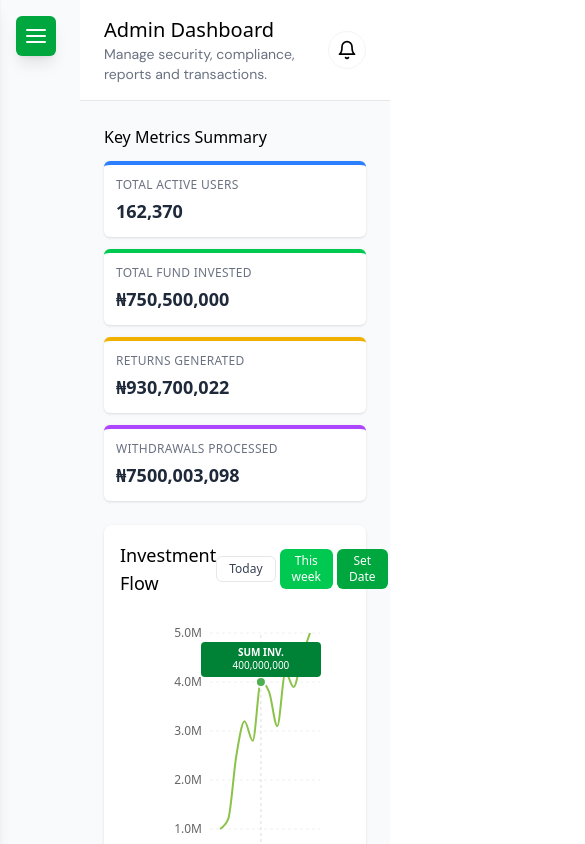
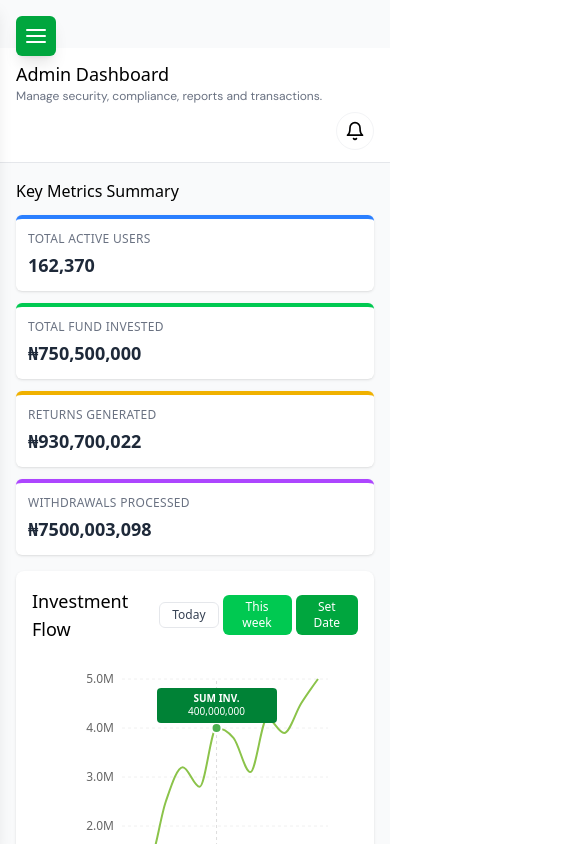
Before and after one commit to LinetMutuku/Grow, a Next.js app: page /admindashboard in a window 390 px wide. Shown: the top 844 px of the page, 585 px wide, since content can reach past the window. Built offline with nearby package versions, Linux system fonts and the light colour scheme.

Commit message:
fixing sidebar responsiveness

```diff
--- a/src/app/admin-otp-verification/page.tsx
+++ b/src/app/admin-otp-verification/page.tsx
@@ -1,7 +1,7 @@
 "use client"
 import Image from 'next/image'
 import {useState} from 'react'
-import Form from "next/form"
+
 import {
   InputOTP,
   InputOTPGroup,
--- a/src/app/admindashboard/page.tsx
+++ b/src/app/admindashboard/page.tsx
@@ -68,9 +68,10 @@ const AdminDashboardPage = () => {
             {/*  Sidebar */}
             <Sidebar />
 
-            {/* Main content area */}
+            {/* Main content area - Add id for CSS selection */}
             <div
-                className="flex-1 overflow-auto w-full transition-all duration-300 ease-in-out ml-20 md:ml-64"
+                id="main-content-area"
+                className="flex-1 overflow-auto w-full transition-all duration-300 ease-in-out"
             >
                 {/* Header */}
                 <Header
@@ -79,11 +80,11 @@ const AdminDashboardPage = () => {
                 />
 
                 {/* Dashboard content */}
-                <div className="p-6 bg-gray-50">
+                <div className="p-4 md:p-6 bg-gray-50">
                     {/* Main Content - Grid Layout */}
-                    <div className="grid grid-cols-1 lg:grid-cols-3 gap-6">
+                    <div className="grid grid-cols-1 lg:grid-cols-3 gap-4 md:gap-6">
                         {/* Left Column - Main Content */}
-                        <div className="lg:col-span-2 space-y-6">
+                        <div className="lg:col-span-2 space-y-4 md:space-y-6">
                             {/* Key Metrics */}
                             <KeyMetrics />
 
@@ -95,7 +96,7 @@ const AdminDashboardPage = () => {
                         </div>
 
                         {/* Right Column - Sidebar Content */}
-                        <div className="space-y-6">
+                        <div className="space-y-4 md:space-y-6">
                             {/* User Stats */}
                             <UserStats />
 
--- a/src/app/common/Header.tsx
+++ b/src/app/common/Header.tsx
@@ -1,6 +1,6 @@
 'use client';
 
-import React, { useState } from 'react';
+import React, { useState, useEffect } from 'react';
 import { FiBell } from 'react-icons/fi';
 
 interface HeaderProps {
@@ -10,29 +10,66 @@ interface HeaderProps {
 
 const Header: React.FC<HeaderProps> = ({ title, subtitle }) => {
     const [showNotifications, setShowNotifications] = useState(false);
+    const [isMobileView, setIsMobileView] = useState(false);
 
+    useEffect(() => {
+        const handleResize = () => {
+            setIsMobileView(window.innerWidth < 768);
+        };
+
+        handleResize();
+        window.addEventListener('resize', handleResize);
+
+        return () => window.removeEventListener('resize', handleResize);
+    }, []);
+
+    // Close notifications when clicking outside
+    useEffect(() => {
+        if (showNotifications) {
+            const handleClickOutside = (event: MouseEvent) => {
+                const target = event.target as HTMLElement;
+                const notificationButton = document.querySelector('.notification-button');
+                const notificationMenu = document.querySelector('.notification-menu');
+
+                if (notificationButton &&
+                    notificationMenu &&
+                    !notificationButton.contains(target) &&
+                    !notificationMenu.contains(target)) {
+                    setShowNotifications(false);
+                }
+            };
+
+            document.addEventListener('mousedown', handleClickOutside);
+            return () => {
+                document.removeEventListener('mousedown', handleClickOutside);
+            };
+        }
+    }, [showNotifications]);
 
     return (
-        <header className="bg-white px-6 py-4 border-b border-gray-200">
-            <div className="flex justify-between items-center">
-                <div>
-                    <h1 className="text-xl manrope-600">{title}</h1>
-                    {subtitle && <p className="text-sm dm-sans-400 text-gray-500">{subtitle}</p>}
+        <header className={`bg-white px-4 sm:px-6 py-3 sm:py-4 border-b border-gray-200 ${isMobileView ? 'mt-12' : ''}`}>
+            <div className="flex flex-col sm:flex-row sm:justify-between sm:items-center">
+                <div className="mb-2 sm:mb-0">
+                    <h1 className="text-lg sm:text-xl manrope-600">{title}</h1>
+                    {subtitle && <p className="text-xs sm:text-sm dm-sans-400 text-gray-500">{subtitle}</p>}
                 </div>
 
-                <div className="flex space-x-4 items-center">
+                <div className="flex space-x-4 items-center self-end sm:self-auto">
                     {/* Notifications */}
                     <div className="relative">
                         <button
-                            className="p-2 rounded-full border border-gray-100 hover:bg-gray-100"
+                            className="notification-button p-2 rounded-full border border-gray-100 hover:bg-gray-100"
                             onClick={() => setShowNotifications(!showNotifications)}
                         >
                             <FiBell className="w-5 h-5" />
                         </button>
 
                         {showNotifications && (
-                            <div className="absolute right-0 mt-2 w-48 bg-white rounded-md shadow-lg py-1 z-10 border border-gray-200">
-                                <div className="px-4 py-2 text-sm">New notifications</div>
+                            <div className="notification-menu absolute right-0 mt-2 w-48 sm:w-64 bg-white rounded-md shadow-lg py-1 z-50 border border-gray-200">
+                                <div className="px-4 py-3 border-b border-gray-100">
+                                    <h3 className="text-sm font-medium">Notifications</h3>
+                                </div>
+                                <div className="px-4 py-2 text-sm text-gray-500">No new notifications</div>
                             </div>
                         )}
                     </div>
--- a/src/app/common/Sidebar.tsx
+++ b/src/app/common/Sidebar.tsx
@@ -51,7 +51,11 @@ const Sidebar = ({ companyName = "GROW" }) => {
     useEffect(() => {
         const handleResize = () => {
             setIsMobileView(window.innerWidth < 768);
+            if (window.innerWidth >= 768) {
+                setMobileMenuOpen(false);
+            }
         };
+
         handleResize();
         window.addEventListener('resize', handleResize);
 
@@ -98,13 +102,35 @@ const Sidebar = ({ companyName = "GROW" }) => {
         event.stopPropagation();
     };
 
+    // Close mobile menu when clicking outside
+    useEffect(() => {
+        const handleClickOutside = (event) => {
+            if (isMobileView && mobileMenuOpen) {
+                const sidebar = document.querySelector('.sidebar');
+                const menuButton = document.querySelector('.mobile-menu-button');
+
+                if (sidebar &&
+                    !sidebar.contains(event.target) &&
+                    menuButton &&
+                    !menuButton.contains(event.target)) {
+                    setMobileMenuOpen(false);
+                }
+            }
+        };
+
+        document.addEventListener('mousedown', handleClickOutside);
+        return () => {
+            document.removeEventListener('mousedown', handleClickOutside);
+        };
+    }, [isMobileView, mobileMenuOpen]);
+
     return (
         <>
             {/* Mobile Menu Button */}
             {isMobileView && (
                 <button
+                    className="mobile-menu-button fixed top-4 left-4 z-40 p-2 rounded-md bg-green-600 text-white shadow-lg"
                     onClick={toggleMobileMenu}
-                    className="fixed top-4 left-4 z-30 p-2 rounded-md bg-green-600 text-white shadow-lg"
                     aria-label="Toggle mobile menu"
                 >
                     <FiMenu size={24} />
@@ -114,17 +140,17 @@ const Sidebar = ({ companyName = "GROW" }) => {
             {/* Overlay for mobile */}
             {isMobileView && mobileMenuOpen && (
                 <div
-                    className="fixed inset-0 bg-black bg-opacity-50 z-20"
+                    className="fixed inset-0 bg-black bg-opacity-30 z-20"
                     onClick={toggleMobileMenu}
                 />
             )}
 
             {/* Sidebar */}
             <aside
-                className={`fixed top-0 left-0 h-screen bg-white border-r border-gray-200 shadow-lg z-20
-          transition-all duration-300 ease-in-out
-          ${isMobileView
-                    ? mobileMenuOpen ? 'translate-x-0' : '-translate-x-full'
+                className={`sidebar fixed top-0 left-0 h-screen bg-white border-r border-gray-200 shadow-lg z-30
+                transition-all duration-300 ease-in-out
+                ${isMobileView
+                    ? mobileMenuOpen ? 'translate-x-0 w-64' : '-translate-x-full w-64'
                     : collapsed ? 'w-20' : 'w-64'
                 }`}
             >
@@ -346,7 +372,7 @@ const Sidebar = ({ companyName = "GROW" }) => {
                         </div>
 
                         {showUserMenu && (
-                            <div className={`absolute bottom-full ${collapsed ? 'left-0' : 'left-1/2 -translate-x-1/2'} mb-2 w-48 bg-white rounded-md shadow-lg py-1 border border-gray-200 transform transition-all duration-200 ease-out`}>
+                            <div className={`absolute bottom-full ${collapsed ? 'left-0' : 'left-1/2 -translate-x-1/2'} mb-2 w-48 bg-white rounded-md shadow-lg py-1 border border-gray-200 transform transition-all duration-200 ease-out z-40`}>
                                 <Link href="/profile" className="flex items-center px-4 py-2 text-sm hover:bg-gray-100">
                   <span className="h-6 w-6 mr-2 rounded-full bg-gray-100 flex items-center justify-center">
                     <FiUsers size={12} />
--- a/src/app/components/reports/BarChart.tsx
+++ b/src/app/components/reports/BarChart.tsx
@@ -1,5 +1,5 @@
 import React from 'react';
-import { BarChart, Bar, XAxis, YAxis, Tooltip, Legend, ResponsiveContainer } from 'recharts';
+import { BarChart, Bar, XAxis, YAxis, Tooltip, ResponsiveContainer } from 'recharts';
 
 const data = [
   { month: 'Jan', monthlyFunds: 4500000, averageInvestment: 3000000 },
```
